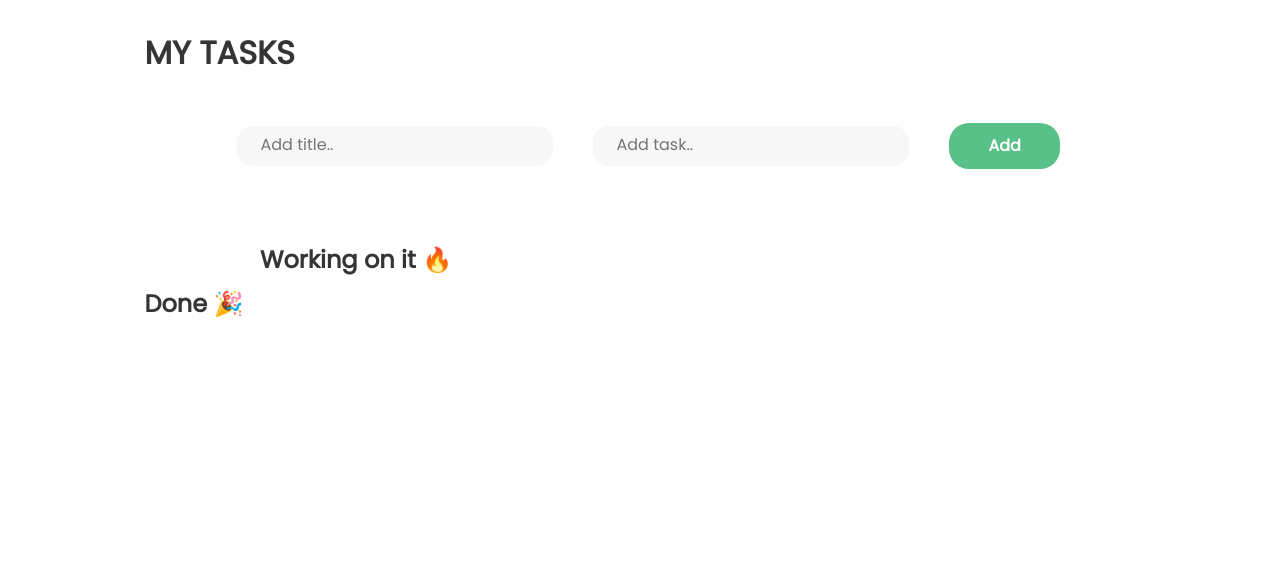
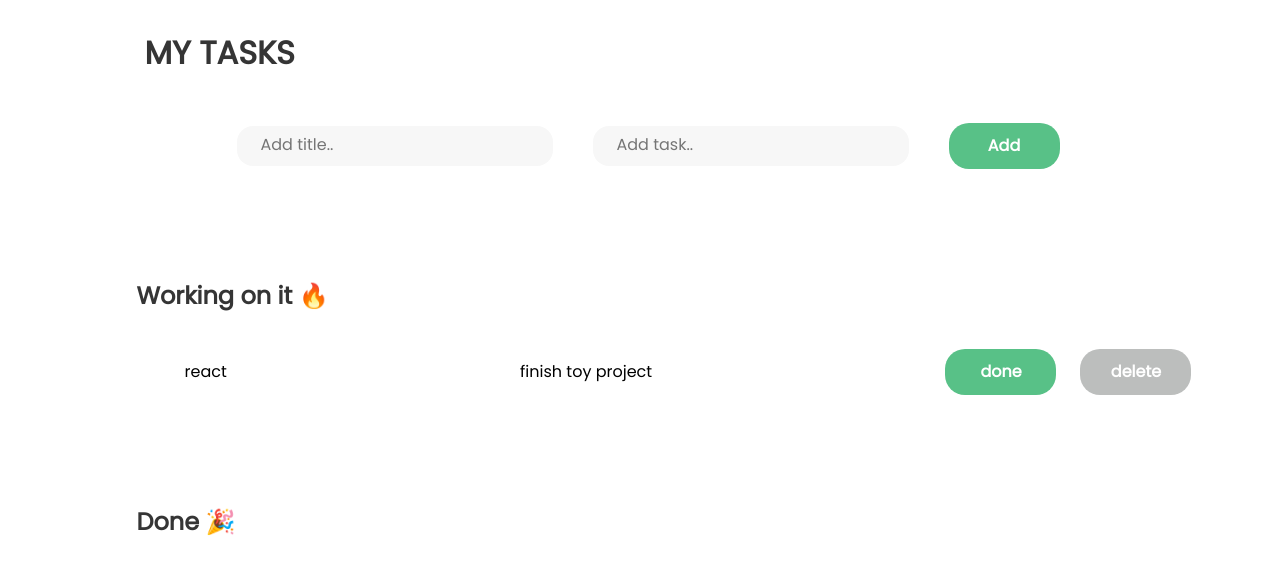
Before and after one commit to rimdvv/todolist, a React (Create React App) app: page / in a window 1280 px wide. Shown: the top 574 px of the page. Built offline with nearby package versions, Linux system fonts and the light colour scheme.

Commit message:
삭제 기능 구현

```diff
--- a/package.json
+++ b/package.json
@@ -10,6 +10,7 @@
     "react": "^18.2.0",
     "react-dom": "^18.2.0",
     "react-scripts": "5.0.1",
+    "uuid": "^9.0.0",
     "web-vitals": "^2.1.4"
   },
   "scripts": {
--- a/src/App.css
+++ b/src/App.css
@@ -61,7 +61,7 @@
   font-size: 16px;
   display: flex;
   flex-direction: row;
-  justify-content: space-between;
+  justify-content: center;
   align-items: center;
   padding: 16px 40px;
   width: 111px;
@@ -76,14 +76,6 @@
   display: flex;
   flex-direction: column;
   align-items: flex-start;
-  padding: 0px;
-  gap: 16px;
-  position: absolute;
-  width: 1007px;
-  height: 172px;
-  left: 252px;
-  top: 214px;
-  order: 1;
 }
 
 .title-work {
@@ -91,18 +83,63 @@
   display: flex;
   flex-direction: row;
   align-items: flex-start;
-  padding: 8px;
-  gap: 8px;
 }
 
 .done {
   display: flex;
   flex-direction: column;
   align-items: flex-start;
-  padding: 0px;
-  gap: 16px;
+  margin-bottom: 40%;
+}
 
+.button-done {
+  font-family: 'Poppins';
+  font-weight: 700;
+  font-size: 16px;
+  display: flex;
+  flex-direction: row;
+  justify-content: center;
+  align-items: center;
+  padding: 16px 40px;
+  width: 111px;
+  height: 46px;
+  background: #58c187;
+  border-radius: 20px;
+  border-style: none;
+  color: white;
+}
+
+.button-delete {
+  font-family: 'Poppins';
+  font-weight: 700;
+  font-size: 16px;
+  display: flex;
+  flex-direction: row;
+  justify-content: center;
+  align-items: center;
+  padding: 16px 40px;
+  width: 111px;
+  height: 46px;
+  background: #bcbebd;
+  border-radius: 20px;
+  border-style: none;
+  color: white;
+}
+
+.buttons {
+  display: flex;
+  flex-direction: row;
+  gap: 24px;
+}
+
+.list-row {
+  display: flex;
+  flex-direction: row;
+  justify-content: space-between;
+  align-items: center;
+  padding: 0px 8px;
+  gap: 40px;
   width: 1007px;
-  height: 172px;
-  order: 2;
+  height: 46px;
+  margin-bottom: 4px;
 }
--- a/src/App.js
+++ b/src/App.js
@@ -1,11 +1,19 @@
 import { useState } from 'react';
 import './App.css';
 import '@fontsource/poppins';
+import { v4 as uuidv4 } from 'uuid';
 
 export default function App() {
-  const [toDo, setToDo] = useState({ title: '', task: '' });
-  const [toDos, setToDos] = useState([]);
-  const { title, task } = toDo;
+  const [toDo, setToDo] = useState('');
+  const [toDos, setToDos] = useState([
+    {
+      id: uuidv4(),
+      title: 'react',
+      task: 'finish toy project',
+      status: 'isworking',
+    },
+  ]);
+  const { id, title, task, status } = toDo;
 
   const onChange = (e) => {
     const { name, value } = e.target;
@@ -13,9 +21,20 @@ export default function App() {
   };
   const onSubmit = (e) => {
     e.preventDefault();
+    if (toDo.title === '' || toDo.task === '') {
+      return;
+    }
     setToDos((prev) => [...prev, toDo]);
     setToDo({ title: '', task: '' });
   };
+  const handleDelete = (id) => {
+    setToDos(toDos.filter((toDo) => toDo.id !== id));
+  };
+
+  const handleDone = (status) => {
+    setToDo({ status: 'done' });
+  };
+
   return (
     <div className='app'>
       <div className='top'>
@@ -42,14 +61,59 @@ export default function App() {
       </div>
       <div className='work'>
         <h2 className='title-work'>Working on it 🔥</h2>
-        {toDos.map((item, index) => (
-          <li key={index}>
-            {item.title} {item.task}
-          </li>
-        ))}
+        <div>
+          <ul>
+            {toDos.map((toDo) => (
+              <li className='list-row' key={toDo.id}>
+                <div>{toDo.title}</div>
+                <div>{toDo.task}</div>
+                <div className='buttons'>
+                  <button
+                    className='button-done'
+                    onClick={() => handleDone(toDo.status)}
+                  >
+                    done
+                  </button>
+                  <button
+                    className='button-delete'
+                    onClick={() => handleDelete(toDo.id)}
+                  >
+                    delete
+                  </button>
+                </div>
+              </li>
+            ))}
+          </ul>
+        </div>
       </div>
       <div className='done'>
         <h2 className='title-work'>Done 🎉</h2>
+        <div>
+          <ul>
+            {toDo.status === 'done'
+              ? toDos.filter((toDo) => (
+                  <li className='list-row' key={toDo.id}>
+                    <div>{toDo.title}</div>
+                    <div>{toDo.task}</div>
+                    <div className='buttons'>
+                      <button
+                        className='button-done'
+                        onClick={() => handleDone(toDo.status)}
+                      >
+                        done
+                      </button>
+                      <button
+                        className='button-delete'
+                        onClick={() => handleDelete(toDo.id)}
+                      >
+                        delete
+                      </button>
+                    </div>
+                  </li>
+                ))
+              : ''}
+          </ul>
+        </div>
       </div>
     </div>
   );
--- a/src/index.js
+++ b/src/index.js
@@ -1,8 +1,8 @@
 import React from 'react';
 import ReactDOM from 'react-dom/client';
 import './index.css';
+import reportWebVitals from './reportWebVitals';
 import App from './App';
-import reportWebVitals from './reportWebVitals';
 
 const root = ReactDOM.createRoot(document.getElementById('root'));
 root.render(
```
Also changed, not shown: 1 other file (tests, documents, lock files or other folders).
